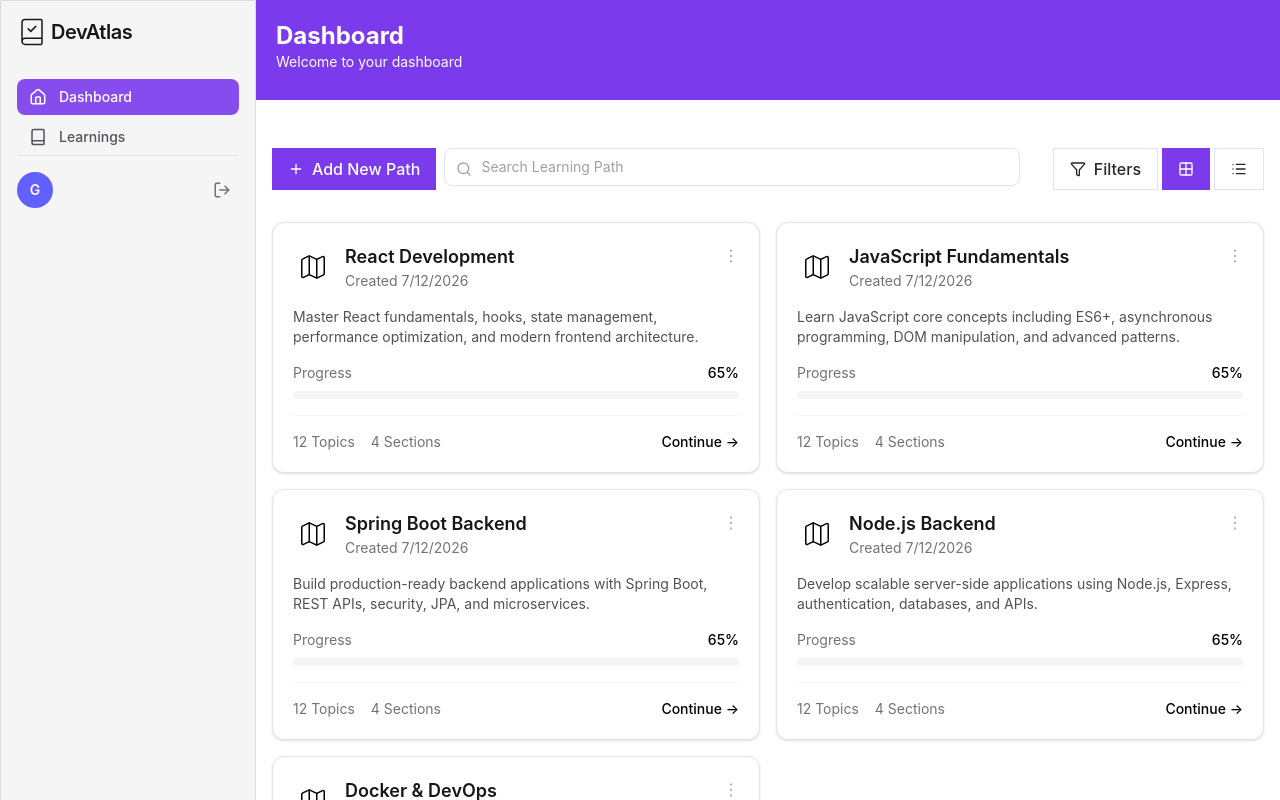
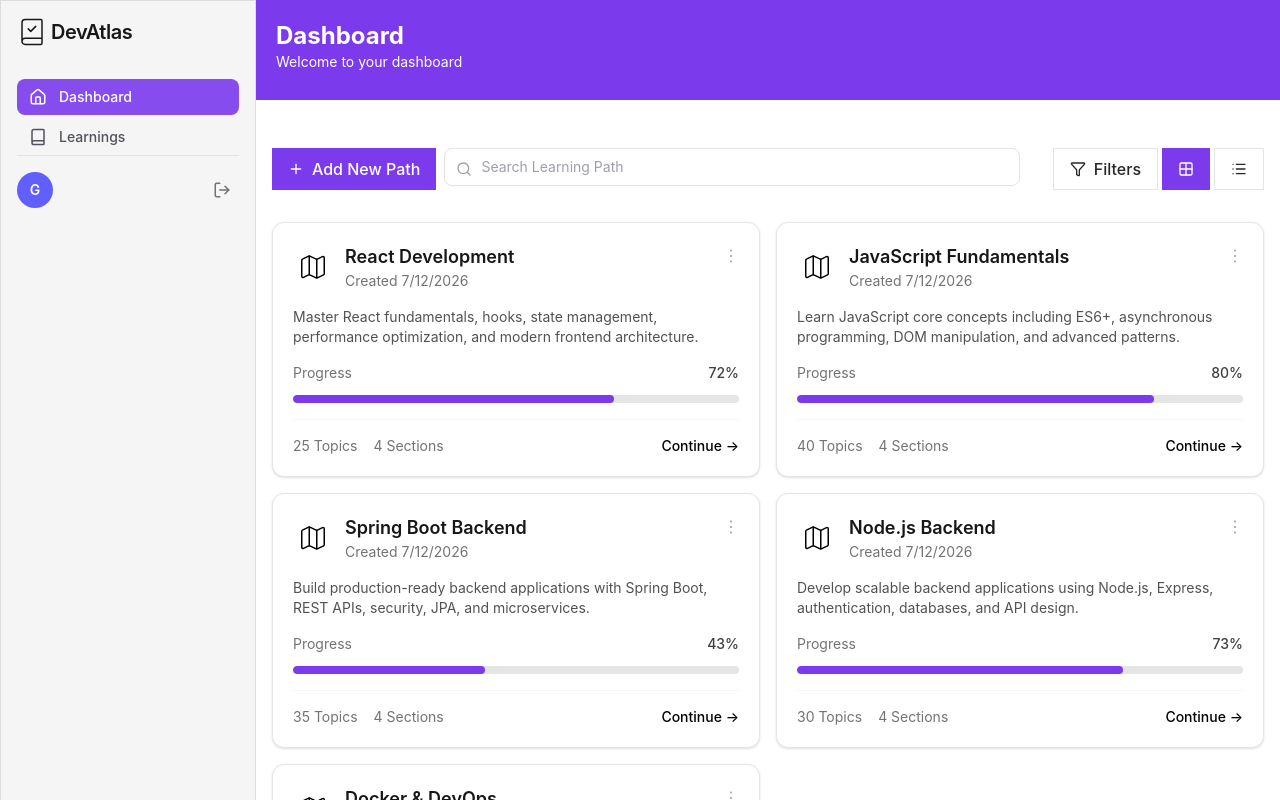
Before and after one commit to TomerP750/DevAtlas, a React (Vite) app in the folder frontend/: page /dashboard in a window 1280 px wide. Shown: the top 800 px of the page. Built offline with nearby package versions, Linux system fonts and the light colour scheme.

Commit message:
progress bar added

```diff
--- a/frontend/src/features/dashboard/index/components/LearningPathCard.tsx
+++ b/frontend/src/features/dashboard/index/components/LearningPathCard.tsx
@@ -1,12 +1,14 @@
 import { Map } from "lucide-react";
 import type { LearningPath } from "../models/LearningPath";
+import { ProgressBar } from "../../../../shared/ui/ProgressBar";
 
 interface LearningPathCardProps {
     learningPath: LearningPath;
 }
 
 export function LearningPathCard({ learningPath }: LearningPathCardProps) {
-    const { title, description, createdAt } = learningPath;
+
+    const { title, description, createdAt, topicsLength, completedTopicsCount } = learningPath;
 
     return (
         <article className="group rounded-xl border border-neutral-200 bg-white p-5 shadow-sm transition hover:shadow-md">
@@ -39,25 +41,14 @@ export function LearningPathCard({ learningPath }: LearningPathCardProps) {
                 </p>
 
                 {/* Progress */}
-                <div className="flex flex-col gap-2">
-                    <div className="flex justify-between text-sm">
-                        <span className="text-neutral-500">
-                            Progress
-                        </span>
-                        <span className="font-medium">
-                            65%
-                        </span>
-                    </div>
 
-                    <div className="h-2 overflow-hidden rounded-full bg-neutral-100">
-                        <div className="h-full w-[65%] rounded-full bg-primary" />
-                    </div>
-                </div>
+                <ProgressBar completedTopics={completedTopicsCount} topicsLength={topicsLength} />
+
 
                 {/* Footer */}
                 <div className="flex items-center justify-between border-t border-neutral-100 pt-4">
                     <div className="flex gap-4 text-sm text-neutral-500">
-                        <span>12 Topics</span>
+                        <span>{topicsLength} Topics</span>
                         <span>4 Sections</span>
                     </div>
 
--- a/frontend/src/features/dashboard/index/components/dummyData.ts
+++ b/frontend/src/features/dashboard/index/components/dummyData.ts
@@ -1,35 +1,44 @@
 import type { LearningPath } from "../models/LearningPath";
 
-// Image is empty no url for image only empty string
 export const dummyData: LearningPath[] = [
     {
         id: "1",
         title: "React Development",
         description: "Master React fundamentals, hooks, state management, performance optimization, and modern frontend architecture.",
+        completedTopicsCount: 18,
+        topicsLength: 25,
         createdAt: new Date(),
     },
     {
         id: "2",
         title: "JavaScript Fundamentals",
         description: "Learn JavaScript core concepts including ES6+, asynchronous programming, DOM manipulation, and advanced patterns.",
+        completedTopicsCount: 32,
+        topicsLength: 40,
         createdAt: new Date(),
     },
     {
         id: "3",
         title: "Spring Boot Backend",
         description: "Build production-ready backend applications with Spring Boot, REST APIs, security, JPA, and microservices.",
+        completedTopicsCount: 15,
+        topicsLength: 35,
         createdAt: new Date(),
     },
     {
         id: "4",
         title: "Node.js Backend",
-        description: "Develop scalable server-side applications using Node.js, Express, authentication, databases, and APIs.",
+        description: "Develop scalable backend applications using Node.js, Express, authentication, databases, and API design.",
+        completedTopicsCount: 22,
+        topicsLength: 30,
         createdAt: new Date(),
     },
     {
         id: "5",
         title: "Docker & DevOps",
         description: "Understand containerization, Docker images, containers, networking, and deployment workflows.",
+        completedTopicsCount: 8,
+        topicsLength: 20,
         createdAt: new Date(),
     },
 ];
--- a/frontend/src/features/dashboard/index/models/LearningPath.ts
+++ b/frontend/src/features/dashboard/index/models/LearningPath.ts
@@ -2,5 +2,7 @@ export interface LearningPath {
     id: string;
     title: string;
     description: string;
+    completedTopicsCount: number;
+    topicsLength: number;
     createdAt: Date;
 }
--- /dev/null
+++ b/frontend/src/shared/ui/ProgressBar.tsx
@@ -0,0 +1,34 @@
+
+
+interface ProgressBarProps {
+    completedTopics: number;
+    topicsLength: number;
+    className?: string;
+}
+
+export function ProgressBar({ completedTopics, topicsLength, className = "" }: ProgressBarProps) {
+    const progress = Math.round((completedTopics / topicsLength) * 100);
+
+    return (
+        <div className={`flex flex-col gap-2 ${className}`}>
+            <div className="flex items-center justify-between mb-1 text-sm">
+                <div className="flex items-center gap-2">
+                    <span className="text-neutral-500">
+                        Progress
+                    </span>
+                </div>
+
+                <span className="font-medium text-neutral-700">
+                    {progress}%
+                </span>
+            </div>
+
+            <div className="h-2 w-full overflow-hidden rounded-full bg-neutral-200">
+                <div
+                    className="h-full rounded-full bg-brand-primary transition-all duration-300"
+                    style={{ width: `${progress}%` }}
+                />
+            </div>
+        </div>
+    );
+}
```
